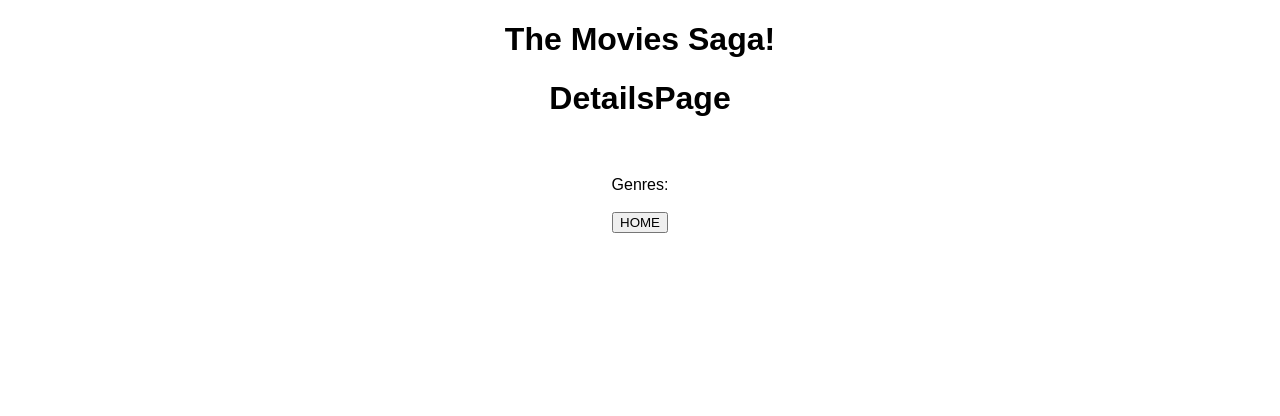
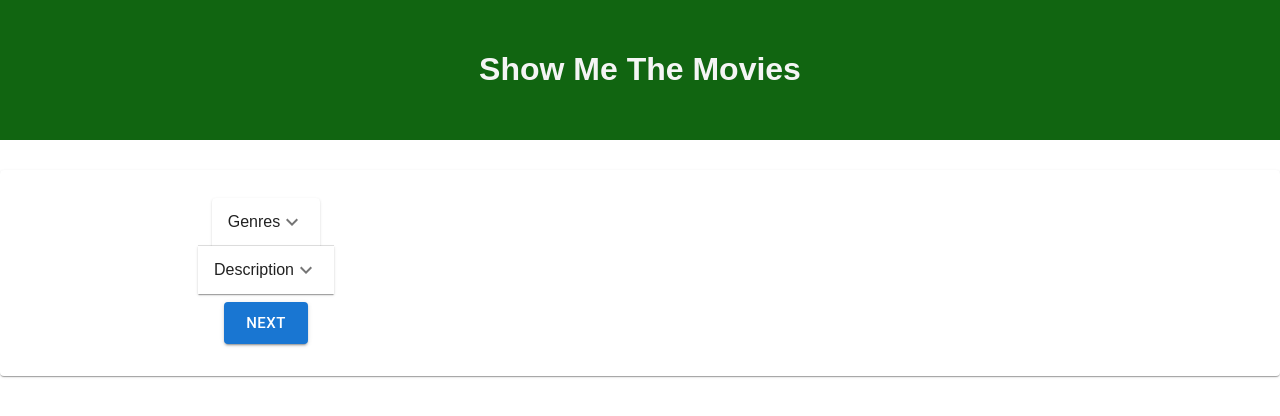
Before and after one commit to RyanOlson86/weekend-movie-sagas, a React (Vite) app: page /#/details in a window 1280 px wide. Shown: the top 416 px of the page. Built offline with nearby package versions, Linux system fonts and the light colour scheme.

Commit message:
Added MUI styling to details page. Added accordian features. Seperated Header into its own component

```diff
--- a/package.json
+++ b/package.json
@@ -3,6 +3,10 @@
   "version": "0.1.0",
   "private": true,
   "dependencies": {
+    "@emotion/react": "^11.11.3",
+    "@emotion/styled": "^11.11.0",
+    "@mui/icons-material": "^5.15.6",
+    "@mui/material": "^5.15.6",
     "axios": "^0.21.1",
     "express": "^4.18.2",
     "pg": "^8.2.1",
--- a/src/components/App/App.css
+++ b/src/components/App/App.css
@@ -1,3 +1,12 @@
 .App {
   text-align: center;
 }
+
+.header {
+  background-color: #116511;
+    color: whitesmoke;
+    margin: 0px;
+    padding: 30px;
+    font-family: fantasy;
+    margin-bottom: 30px;
+}
--- a/src/components/App/App.jsx
+++ b/src/components/App/App.jsx
@@ -2,12 +2,15 @@ import { Route, HashRouter as Router } from 'react-router-dom';
 import MovieList from '../MovieList/MovieList';
 import './App.css';
 import DetailsPage from '../DetailsPage/DetailsPage';
+import Header from '../Header/Header';
 
 function App() {
   return (
     <div className="App">
-      <h1>The Movies Saga!</h1>
+
       <Router>
+        <Header />
+
         <Route path="/" exact>
           <MovieList />
         </Route>
--- a/src/components/DetailsPage/DetailsPage.jsx
+++ b/src/components/DetailsPage/DetailsPage.jsx
@@ -1,6 +1,8 @@
 import React from "react";
 import { useSelector } from "react-redux";
 import { useHistory } from "react-router-dom/cjs/react-router-dom.min";
+import { Card, CardContent, Button, CardActions, Typography, Accordion, AccordionDetails, AccordionSummary } from "@mui/material";
+import ExpandMoreIcon from "@mui/icons-material/ExpandMore";
 
 function DetailsPage() {
   const history = useHistory();
@@ -19,8 +21,7 @@ function DetailsPage() {
 
   return (
     <div data-testid="movieDetails">
-      <h1>DetailsPage</h1>
-      <img src={movieDetails?.poster} />
+      {/* <img src={movieDetails?.poster} />
       <h2>{movieDetails?.title}</h2>
       <div>
         Genres:
@@ -34,7 +35,57 @@ function DetailsPage() {
 
       <button data-testid="toList" onClick={handleClick}>
         HOME
-      </button>
+      </button> */}
+      <Card>
+        <CardContent
+          sx={{
+            width: "500px",
+            display: "flex",
+            flexDirection: "column",
+            alignItems: "center",
+          }}
+        >
+          <Typography variant="h4" gutterBottom textAlign="center">
+            {movieDetails?.title}
+          </Typography>
+
+          <img src={movieDetails?.poster} />
+
+          <Accordion>
+            <AccordionSummary expandIcon={<ExpandMoreIcon />} aria-controls="panel1-content" id="panel1-header">
+              Genres
+            </AccordionSummary>
+            <AccordionDetails>
+              {genres.map((genre, i) => (
+                <li key={i}>{genre.name}</li>
+              ))}
+            </AccordionDetails>
+          </Accordion>
+
+          <Accordion>
+            <AccordionSummary expandIcon={<ExpandMoreIcon />} aria-controls="panel1-content" id="panel1-header">
+              Description
+            </AccordionSummary>
+            <AccordionDetails>{movieDetails?.description}</AccordionDetails>
+          </Accordion>
+
+          {/* <Box component="form">
+            <TextField
+              label={title}
+              variant="outlined"
+              type={inputType}
+              size="large"
+              inputProps={{"data-testid":"input"}}
+              onChange={(event) => setFormInput(event.target.value)}
+            ></TextField>
+          </Box> */}
+          <CardActions>
+            <Button size="large" variant="contained" onClick={handleClick} data-testid="next">
+              NEXT
+            </Button>
+          </CardActions>
+        </CardContent>
+      </Card>
     </div>
   );
 }
--- /dev/null
+++ b/src/components/Header/Header.jsx
@@ -0,0 +1,19 @@
+import { useHistory } from "react-router-dom/cjs/react-router-dom.min";
+import React from "react";
+
+const Header = () => {
+    const history = useHistory();
+
+    // Clicking on header title will send back to home
+    const handleClick = () => {
+        history.push("/");
+      };
+
+    return (
+        <div className="header">
+            <h1 onClick={handleClick}>Show Me The Movies</h1>
+        </div>
+    )
+}
+
+export default Header
```
Also changed, not shown: 1 other file (tests, documents, lock files or other folders).
